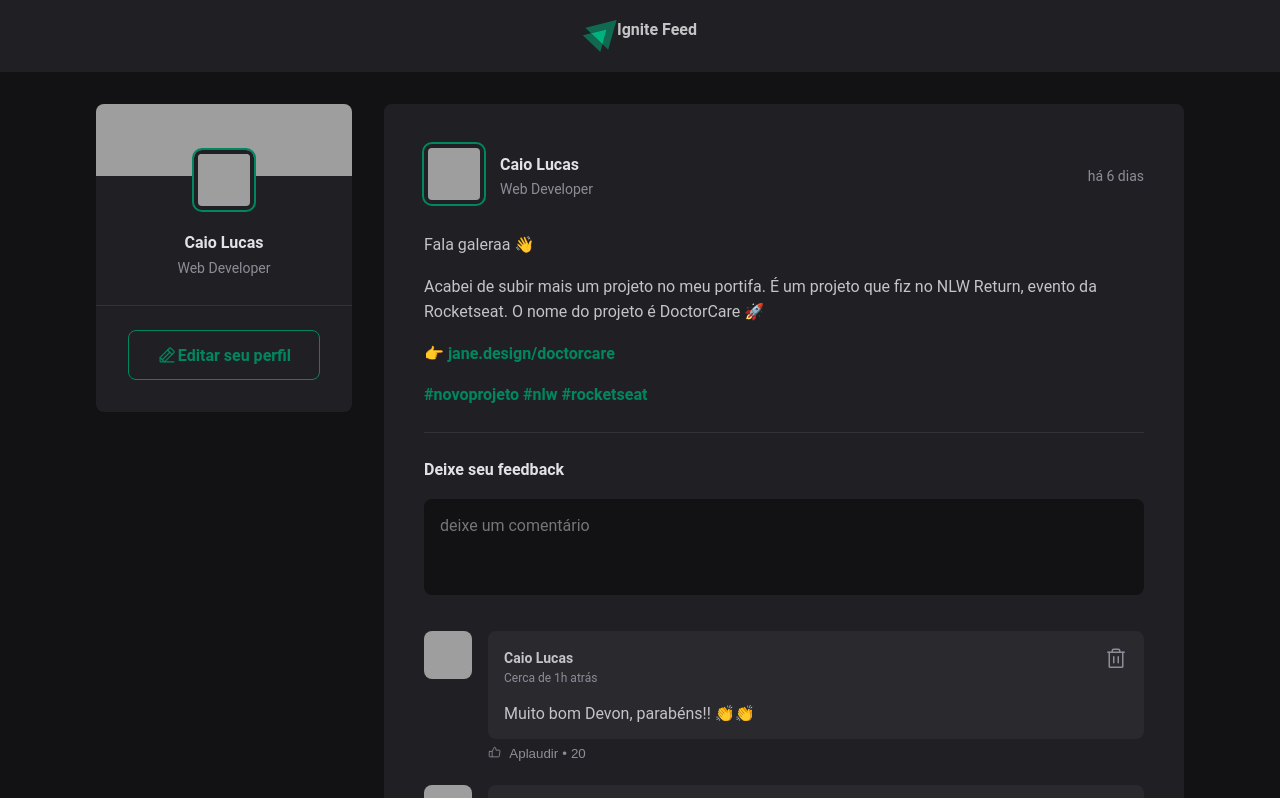
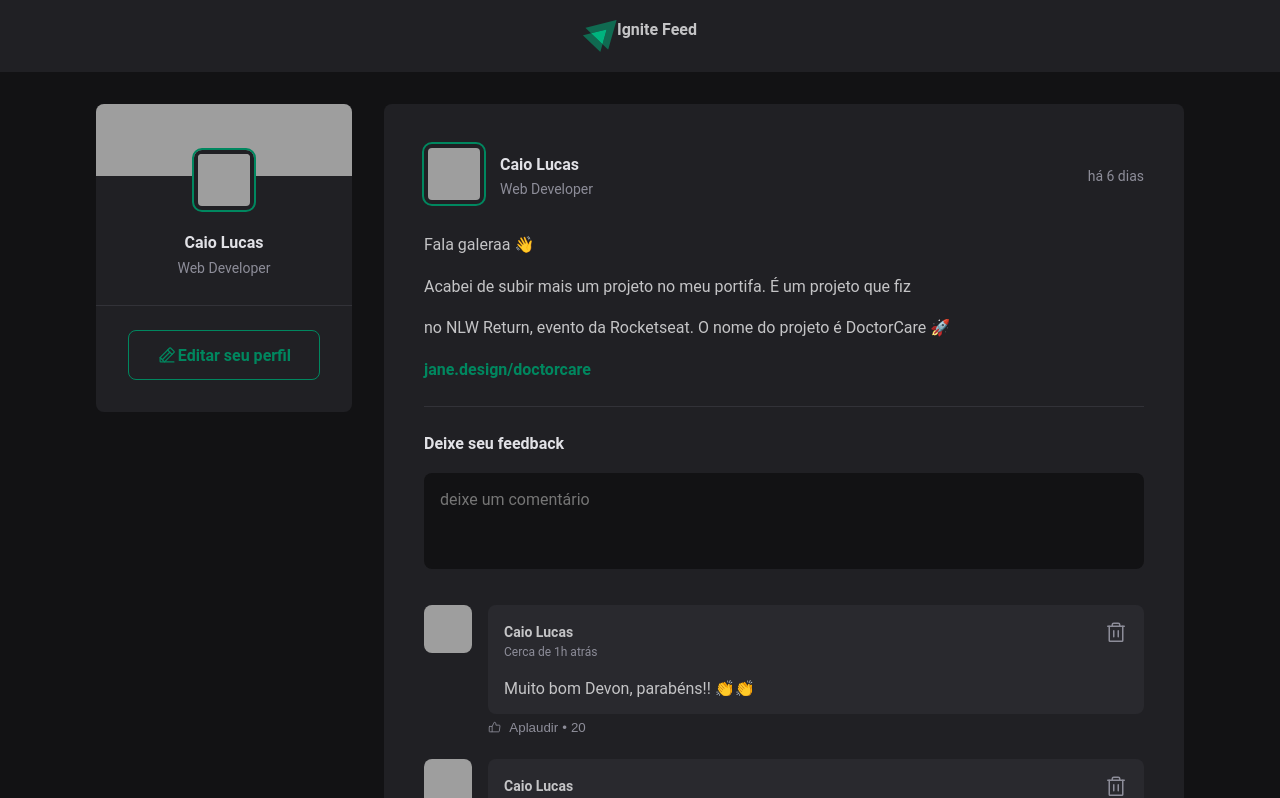
Before and after one commit to CaioLucasNS/Ignite-Project-01, a React (Vite) app: page / in a window 1280 px wide. Shown: the top 798 px of the page. Built offline with nearby package versions, Linux system fonts and the light colour scheme; grey boxes are pictures that could not be loaded.

Commit message:
adicionado Post content

```diff
--- a/src/components/Post.jsx
+++ b/src/components/Post.jsx
@@ -36,18 +36,18 @@
       </header>
 
       <div className={styles.content}>
-        <p>Fala galeraa 👋</p>
-        <p>
-          Acabei de subir mais um projeto no meu portifa. É um projeto que fiz
-          no NLW Return, evento da Rocketseat. O nome do projeto é DoctorCare 🚀
-        </p>
-        <p>
-          👉 <a href="">jane.design/doctorcare</a>
-        </p>
-        <p>
-          <a href="">#novoprojeto</a> <a href="">#nlw</a>{" "}
-          <a href="">#rocketseat</a>{" "}
-        </p>
+       {
+        content.map(line => {
+          switch(line.type) {
+            case 'paragraph':
+              return <p>{line.content}</p>;
+            case 'link':
+              return <p><a href='#'>{line.content}</a></p>;
+            default:
+              break
+          }
+        })
+       }
       </div>
 
       <form className={styles.commentForm}>
```
